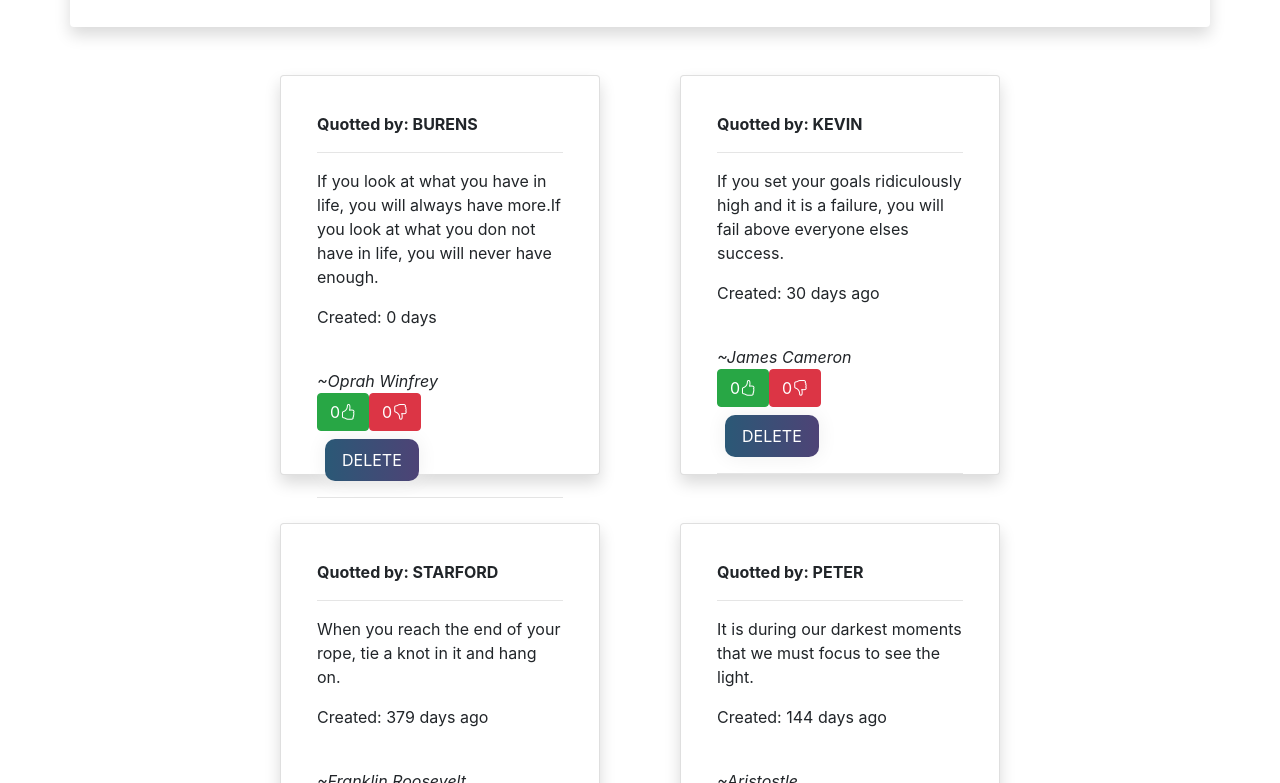
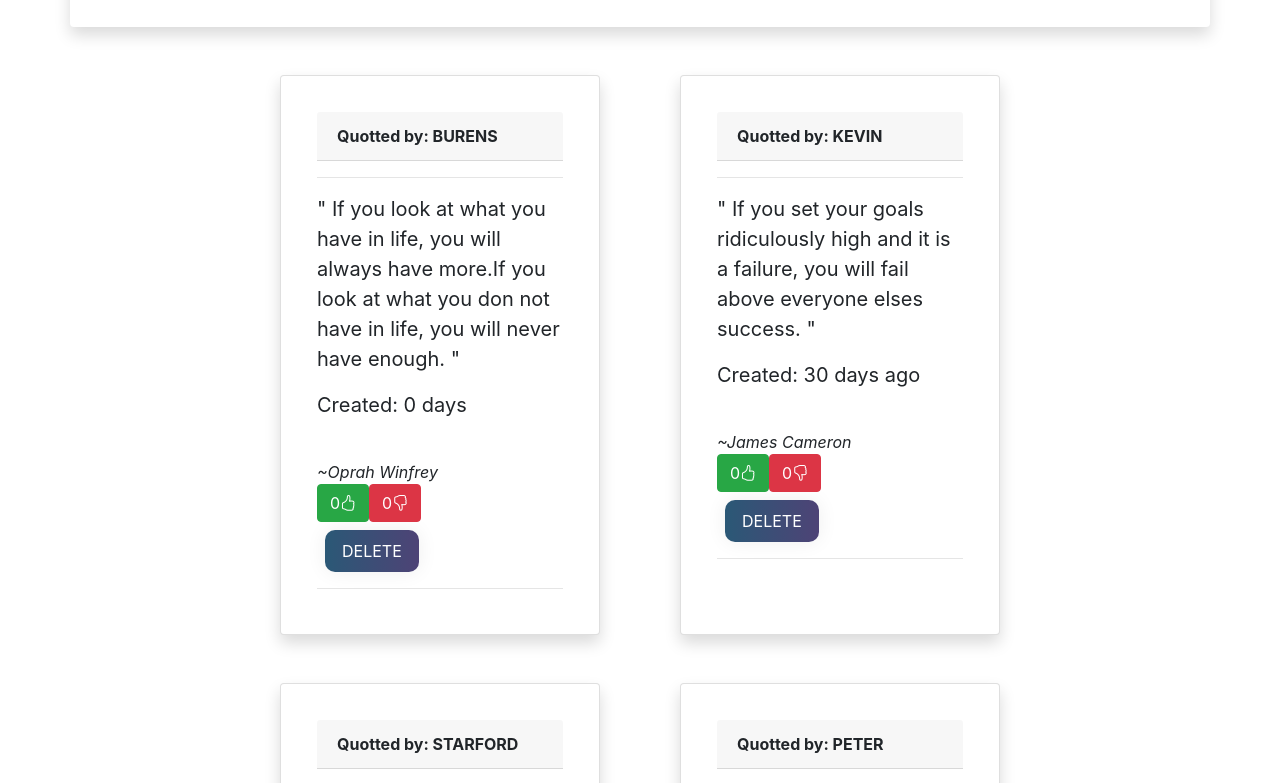
Before and after one commit to Burence1/Quotes, an Angular app: page / in a window 1280 px wide. Shown: the part 697-1480 px from the top of the page. Built offline with nearby package versions, Linux system fonts and the light colour scheme.

Commit message:
change card stylings

```diff
--- a/src/app/quote/quote/quote.component.css
+++ b/src/app/quote/quote/quote.component.css
@@ -1,6 +1,6 @@
 .quote-card {
   width: 20em;
-  height: 25em;
+  height: 35em;
 }
 
 .quote-card-container{
--- a/src/app/quote/quote/quote.component.html
+++ b/src/app/quote/quote/quote.component.html
@@ -5,16 +5,20 @@
   <div *ngFor='let quote of quotes; let i = index'>
     <div class="card shadow p-3 mb-5 bg-white rounded card quote-card">
       <div class="card-body">
+        <div class="card-header">
           <strong>Quotted by: {{quote.name|uppercase}}</strong>
+        </div>
         <hr>
+        <blockquote class="blockquote mb-0">
           <p appLike *ngIf="highestLikebtn()===quote.likes && quote.likes>0">
-         {{quote.text}}  <br>
+            {{quote.text}} <br>
           </p>
-        <p *ngIf="highestLikebtn()!==quote.likes || quote.likes===0">{{quote.text}}
+          <p *ngIf="highestLikebtn()!==quote.likes || quote.likes===0">" {{quote.text}} "
           </p>
           <p>
             Created: <span>{{ quote.newDate|daysCount}}</span>
           </p>
+        </blockquote>
         <br>
         <div>
           <app-quote-details [quotes]='quote' (toDelete)='quoteDelete($event,i)'></app-quote-details>
```
Lines whose indentation alone changed are shown as unchanged.
